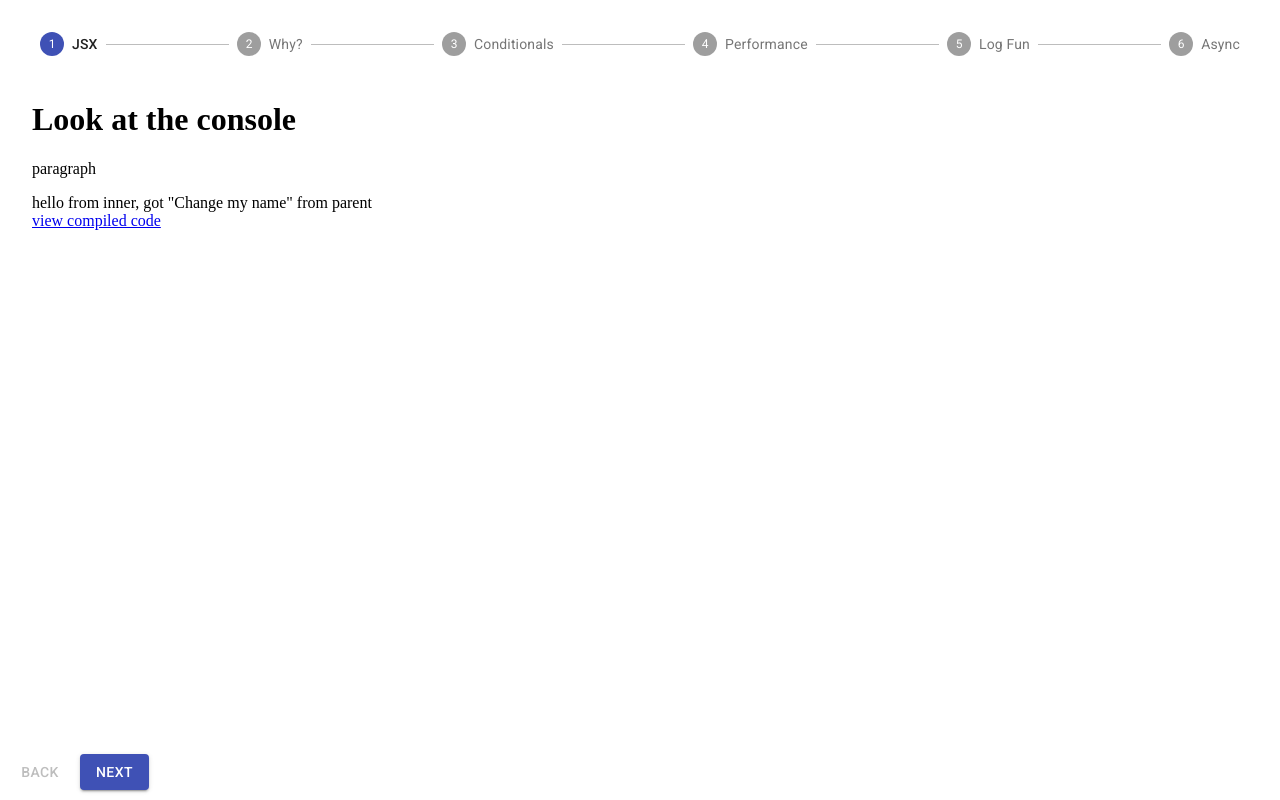
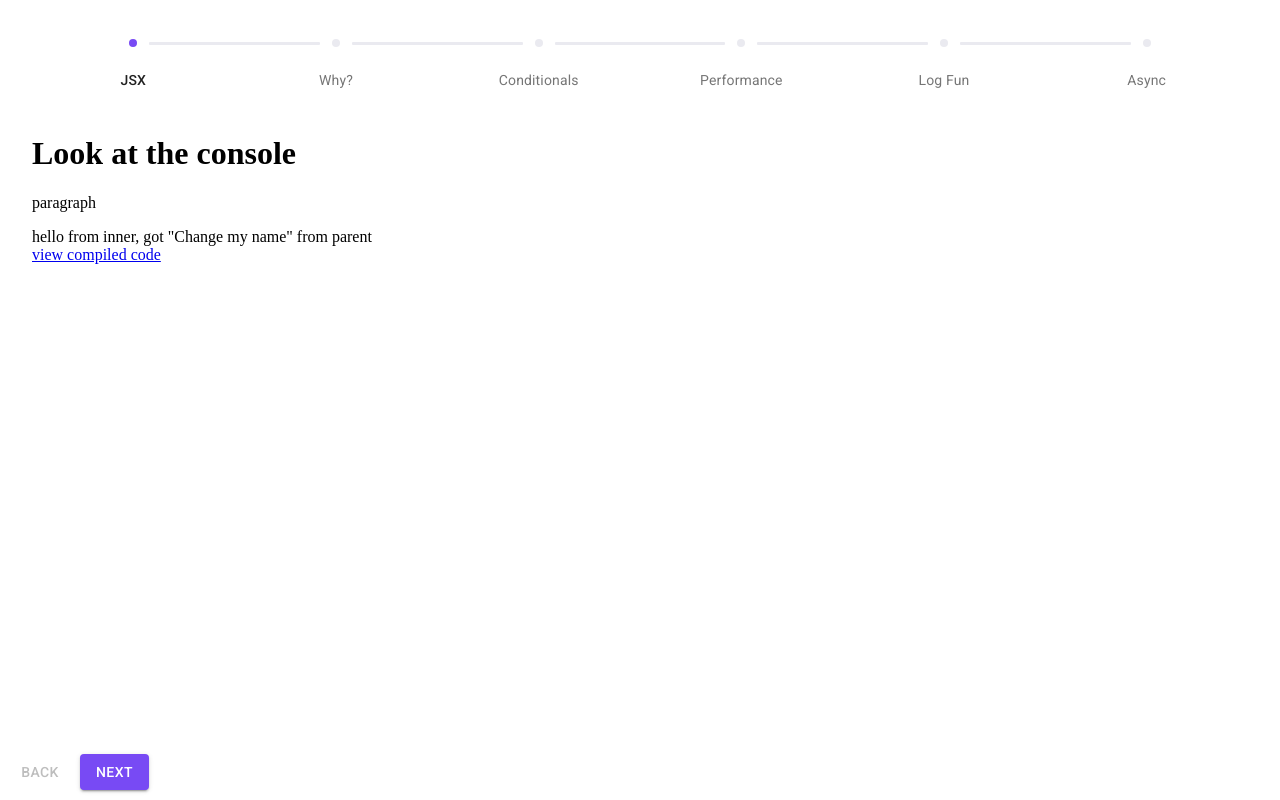
Before and after one commit to tomporat247/react-tech-talk, a React (Create React App) app: page / in a window 1280 px wide. Built offline with nearby package versions, Linux system fonts and the light colour scheme.

Commit message:
make it look cooler

```diff
--- a/src/components/Stepper.jsx
+++ b/src/components/Stepper.jsx
@@ -1,17 +1,33 @@
-import {makeStyles} from "@material-ui/core/styles";
+import { makeStyles, withStyles } from "@material-ui/core/styles";
+import {
+  Container,
+  createTheme,
+  StepConnector,
+  ThemeProvider,
+} from "@material-ui/core";
 import Stepper from "@material-ui/core/Stepper";
 import Step from "@material-ui/core/Step";
 import StepLabel from "@material-ui/core/StepLabel";
 import Button from "@material-ui/core/Button";
 import Typography from "@material-ui/core/Typography";
 import Jsx from "./steps/Jsx";
-import {Container} from "@material-ui/core";
 import Why from "./steps/Why";
 import LogFun from "./steps/LogFun";
 import Conditionals from "./steps/Conditionals";
 import Performance from "./steps/Performance";
 import Async from "./steps/Async";
-import {Link, useParams} from "react-router-dom";
+import { Link, useParams } from "react-router-dom";
+import { Check } from "@material-ui/icons";
+import clsx from "clsx";
+import PropTypes from "prop-types";
+
+const theme = createTheme({
+  palette: {
+    primary: {
+      main: "#784af4",
+    },
+  },
+});
 
 const useStyles = makeStyles((theme) => ({
   root: {
@@ -26,6 +42,82 @@ const useStyles = makeStyles((theme) => ({
   },
   buttonRow: { position: "absolute", bottom: 10 },
 }));
+
+const QontoConnector = withStyles({
+  alternativeLabel: {
+    top: 10,
+    left: "calc(-50% + 16px)",
+    right: "calc(50% + 16px)",
+  },
+  active: {
+    "& $line": {
+      borderColor: theme.palette.primary.main,
+    },
+  },
+  completed: {
+    "& $line": {
+      borderColor: theme.palette.primary.main,
+    },
+  },
+  line: {
+    borderColor: "#eaeaf0",
+    borderTopWidth: 3,
+    borderRadius: 1,
+  },
+})(StepConnector);
+
+const useQontoStepIconStyles = makeStyles({
+  root: {
+    color: "#eaeaf0",
+    display: "flex",
+    height: 22,
+    alignItems: "center",
+  },
+  active: {
+    color: theme.palette.primary.main,
+  },
+  circle: {
+    width: 8,
+    height: 8,
+    borderRadius: "50%",
+    backgroundColor: "currentColor",
+  },
+  completed: {
+    color: theme.palette.primary.main,
+    zIndex: 1,
+    fontSize: 18,
+  },
+});
+
+function QontoStepIcon(props) {
+  const classes = useQontoStepIconStyles();
+  const { active, completed } = props;
+
+  return (
+    <div
+      className={clsx(classes.root, {
+        [classes.active]: active,
+      })}
+    >
+      {completed ? (
+        <Check className={classes.completed} />
+      ) : (
+        <div className={classes.circle} />
+      )}
+    </div>
+  );
+}
+
+QontoStepIcon.propTypes = {
+  /**
+   * Whether this step is active.
+   */
+  active: PropTypes.bool,
+  /**
+   * Mark the step as completed. Is passed to child components.
+   */
+  completed: PropTypes.bool,
+};
 
 const getSteps = () => {
   return [
@@ -63,11 +155,16 @@ const HorizontalLinearStepper = () => {
   const steps = getSteps();
 
   return (
+    <ThemeProvider theme={theme}>
       <div className={classes.root}>
-      <Stepper activeStep={activeStep}>
+        <Stepper
+          alternativeLabel
+          connector={<QontoConnector />}
+          activeStep={activeStep}
+        >
           {steps.map(({ title }) => (
             <Step key={title}>
-            <StepLabel>{title}</StepLabel>
+              <StepLabel StepIconComponent={QontoStepIcon}>{title}</StepLabel>
             </Step>
           ))}
         </Stepper>
@@ -107,6 +204,7 @@ const HorizontalLinearStepper = () => {
           )}
         </div>
       </div>
+    </ThemeProvider>
   );
 };
 
```
Lines whose indentation alone changed are shown as unchanged.
